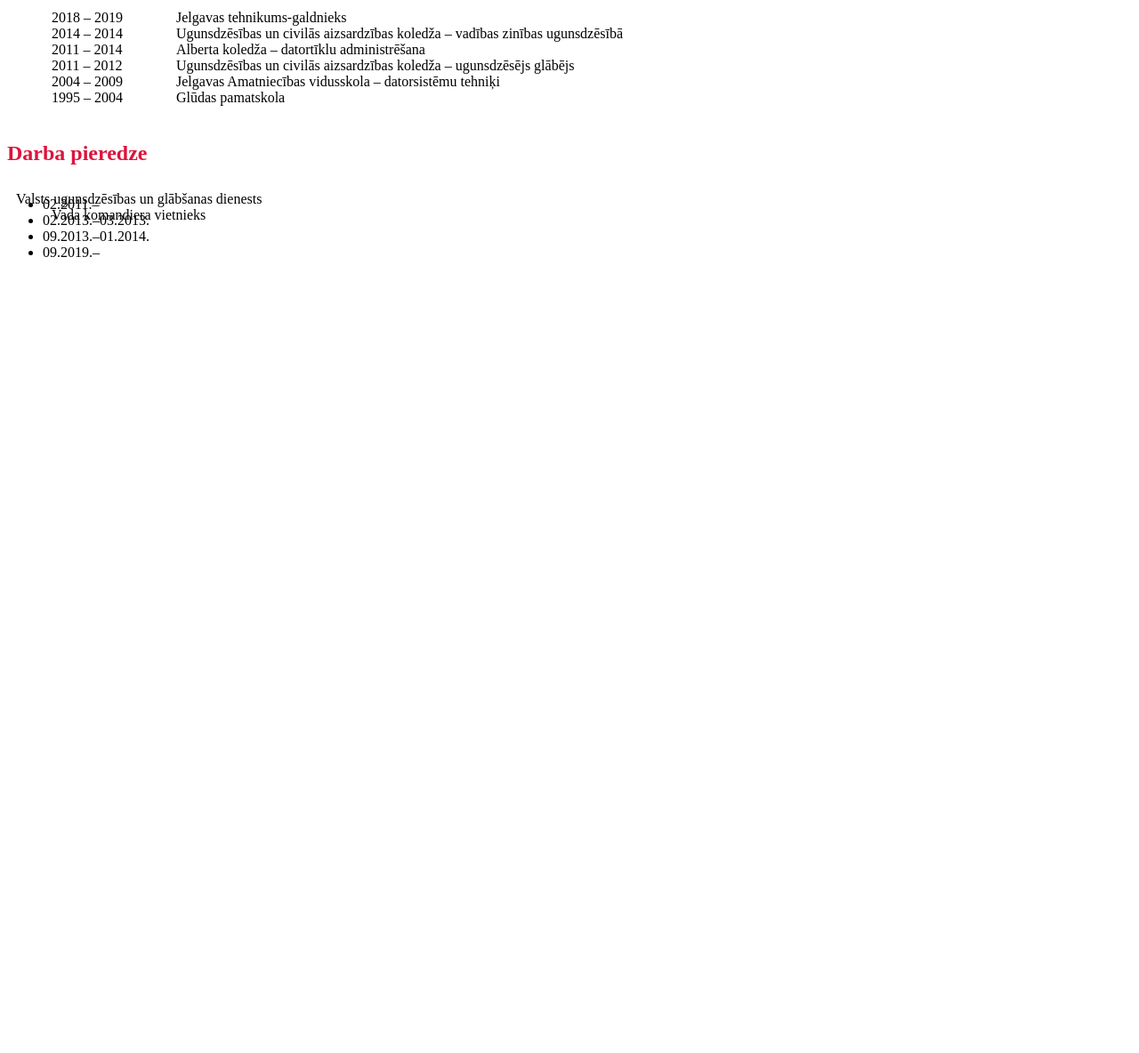
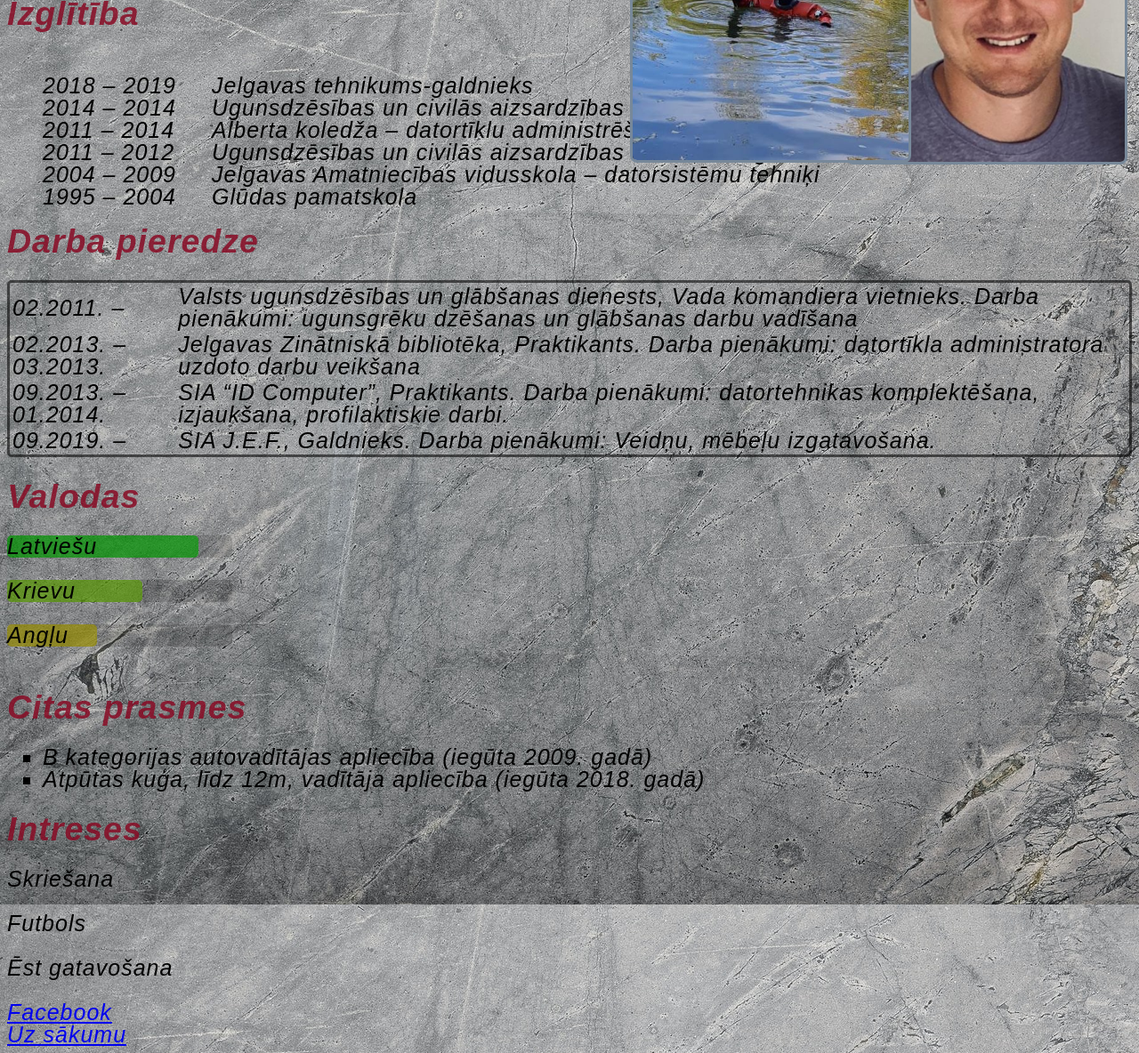
Before and after one commit to egaworld13/CV, a plain HTML site: page index.html in a window 1280 px wide. Shown: the part 295-1479 px from the top of the page at 89% size. Before the commit the page ends 800 px from the top, so only its background shows below. Drawn offline with Linux system fonts and the light colour scheme.

Commit message:
ir ko labot

```diff
--- a/index.html
+++ b/index.html
@@ -10,6 +10,11 @@
 
 <body>
 <h1>Curriculum Vitae</h1>
+    <img src="img/Edgars.png">
+    <img class="eleja" src="img/eleja.JPG" >
+
+
+</div>
 <div class="pd"></div>
         <h2>Personas dati</h2>
             <ul class="a">
@@ -47,34 +52,74 @@
                 tehniķi</li>
             <li>Glūdas pamatskola</li>
     </div>
-    <div class="dp"></div>
+    <div class="dp">
     <h2>Darba pieredze</h2>
-        <ul class="d">
-        <li>02.2011.–</li>
-        <li>02.2013.–03.2013.</li>
-        <li>09.2013.–01.2014.</li>
-        <li>09.2019.–</li>
-    </ul>
-    <!--<ul class="b">
-        <li>Valsts ugunsdzēsības un glābšanas dienests
-            Vada komandiera vietnieks
-            Darba pienākumi: ugunsgrēku dzēšanas un glābšanas
-            darbu vadīšana</li>
-        <li>Jelgava, 1989. gada marts</li>
-        <li>Jelgava,Latvija</li>
-        <li>SIA “ID Computer”<br />
-            Praktikants<br />
-            Darba
-            pienākumi:
-            datortehnikas
-            komplektēšana,
-            izjaukšana, profilaktiskie darbi.</li>
-    </ul>-->
-    <dl class="e">
-        <dt>Valsts ugunsdzēsības un glābšanas dienests</dt>
-        <dd>Vada komandiera vietnieks</dd>
-    </dl>
+    <table class="dp">
+        <tr>
+            <td>02.2011. –</td>
+            <td>Valsts ugunsdzēsības un glābšanas dienests,
+                Vada komandiera vietnieks.
+                Darba pienākumi: ugunsgrēku dzēšanas un glābšanas
+                darbu vadīšana
+            </td>
+        </tr>
+        <tr>
+            <td>02.2013. – 03.2013.</td>
+            <td>Jelgavas Zinātniskā bibliotēka,
+                Praktikants.
+                Darba pienākumi: datortīkla administratora uzdoto darbu
+                veikšana
+            </td>
+        </tr>
+        <tr>
+            <td>09.2013. – 01.2014.</td>
+            <td>SIA “ID Computer”, Praktikants. Darba pienākumi:
+                datortehnikas komplektēšana, izjaukšana, profilaktiskie darbi.
+            </td>
+        </tr>
+        <tr>
+            <td>09.2019. – </td>
+            <td>SIA J.E.F., Galdnieks. Darba pienākumi:
+                Veidņu, mēbeļu izgatavošana.
+            </td>
+        </tr>
+    </table>
+    </div>
+<div class="val">
+    <h2>Valodas</h2>
+
+	<div class="stat">
+        <div class="lat">Latviešu</div>
+      </div><br>
+      <div class="stat">
+        <div class="rus">Krievu</div>
+      </div><br>
+      <div class="stat">
+        <div class="eng">Angļu</div>
+      </div><br>
 </div>
+<div class="cp">
+    <h2>Citas prasmes</h2>
+<ul>
+    <li>
+        B kategorijas autovadītājas apliecība (iegūta 2009. gadā)
+    </li>
+    <li>
+        Atpūtas kuģa, līdz 12m, vadītāja apliecība (iegūta 2018. gadā)
+    </li>
+</ul>
+
+</div>
+<div class="int">
+    <h2>Intreses</h2>
+    <p>Skriešana</p>
+    <p>Futbols</p>
+    <p>Ēst gatavošana</p>
+
+</div>
+<a href="https://www.facebook.com/Edgars.Roze13">Facebook</a>
+<br>
+<a href="#">Uz sākumu</a>
 
 </body>
 </html>
--- a/styles.css
+++ b/styles.css
@@ -1,14 +1,56 @@
-.a,.b, dl{list-style-type: none;float: left;margin:10px;padding-top: 0%;}
-.izg,.dp {
-    clear: both;padding-top: 10px;
-}
-h2 {color: crimson;
+body{
+    background-image:url("./img/bkg.jpg");
+    background-attachment: fixed;
+    color: rgb(0, 0, 0);
+    font-size: 25px;
+    font-family: fantasy;
+    font-style:oblique;
+    letter-spacing: 1px;
+    line-height: 25px;
 
 }
-.dp{
-    position: relative;
+h1{
+    display: flex;
+    justify-content: center; color: rgba(0, 0, 0, 0.856);
 }
-.d{float: left;
+h2 {color: rgba(136, 11, 36, 0.856);
+}
+.a,.b,.d{list-style-type: none;float: left;}
+.izg,.dp,.val,.cp,.int {
+    clear: both;
+}
 
+.val{
+    width:20%;
 }
-.e{position: absolute;}
+.stat{
+    height: 25px;background-color: rgba(8, 8, 8, 0.158);
+    border-radius: 5px;
+}
+.lat{ background-color: rgba(0, 160, 0, 0.658);
+    height: 25px; width: 85%;border-radius: 5px;
+}
+.rus{ background-color: rgba(91, 160, 0, 0.658);
+    height: 25px; width: 60%;border-radius: 5px;
+}
+.eng { background-color: rgba(160, 149, 0, 0.658);
+    height: 25px; width: 40%;border-radius: 5px;
+}
+.cp ul{
+    list-style-type:square;
+}
+table{
+    border:3px solid rgba(2, 2, 2, 0.575); border-radius: 5px;
+}
+tr:hover {background-color: rgba(90, 0, 18, 0.384);}
+img{
+    border-radius: 8px;
+    position: absolute;right: 1%;width: 310px;
+    border-style: solid; color: lightslategrey;
+}
+.eleja{
+    border-radius: 8px;
+    position: absolute;right: 20%;
+    border-style: solid; color: lightslategrey;
+    width: 310px;
+}
```
Also changed, not shown: img/Edgars.png (added), img/bkg.jpg (added), img/eleja.JPG (added).
